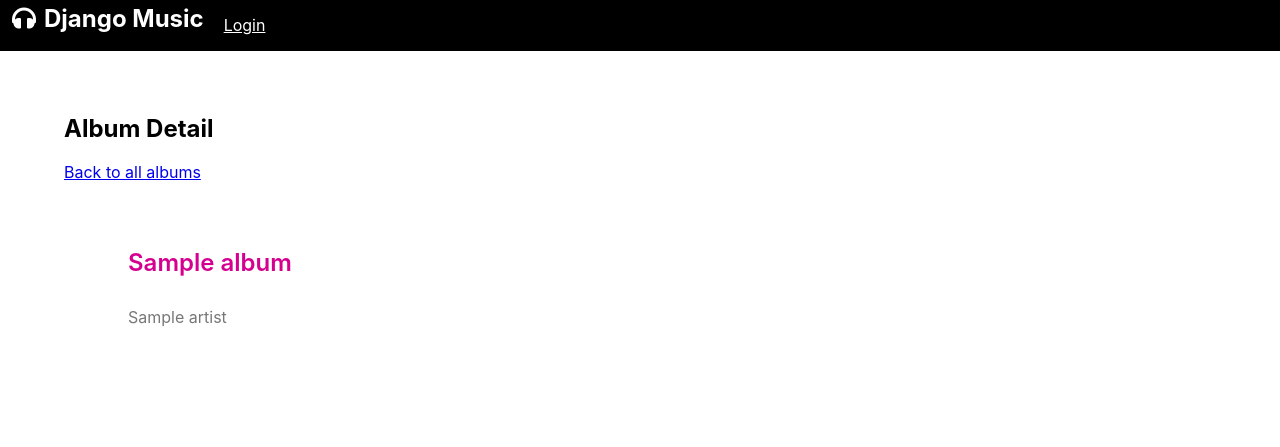
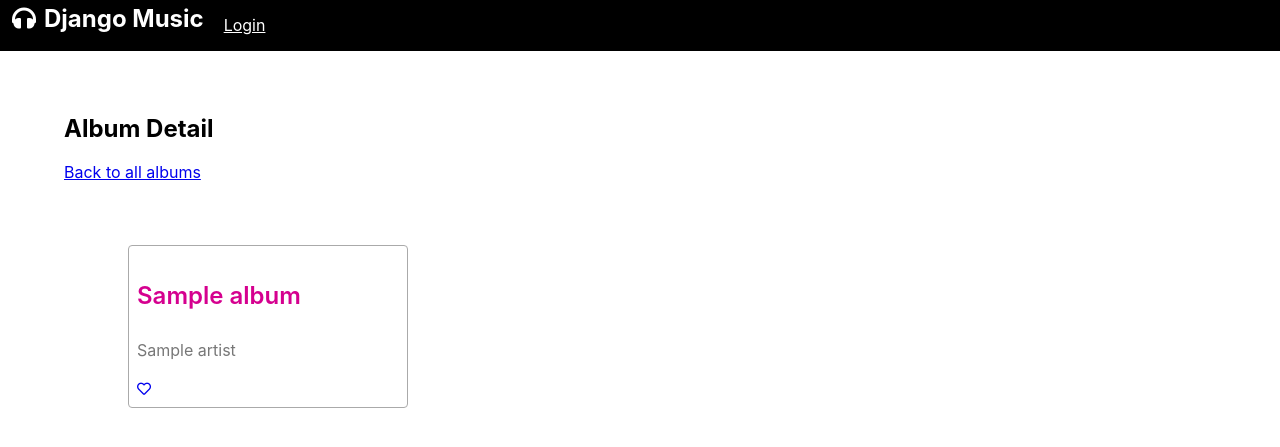
Before and after one commit to Momentum-Team-9/example-django-music, a Django app: page /albums/1 in a window 1280 px wide. Shown: the top 447 px of the page. Run offline with Django 3.2, Linux system fonts and the light colour scheme; tables that the repository leaves empty hold one stand-in row (values such as "Sample post").

Commit message:
Add favorites and ability to mark album as favorite

```diff
--- a/albums/models.py
+++ b/albums/models.py
@@ -14,9 +14,10 @@ class Album(models.Model):
     )
     genres = models.ManyToManyField("Genre", related_name="albums")
     created_at = models.DateTimeField(auto_now_add=True)
+    favorited_by = models.ManyToManyField("User", related_name="fav_albums")
 
     def __repr__(self):
-        return f"<Album title={self.title} >"
+        return f"<Album title={self.title}>"
 
     def __str__(self):
         return self.title
--- a/albums/views.py
+++ b/albums/views.py
@@ -65,3 +65,15 @@ def show_genre(request, slug):
     albums = genre.albums.all()
 
     return render(request, "albums/show_genre.html", {"genre": genre, "albums": albums})
+
+
+# This view should be login_required
+def mark_favorite(request, album_pk):
+    # get the user
+    user = request.user
+    # get the album
+    album = get_object_or_404(Album, pk=album_pk)
+    # add favorited by user to album
+    album.favorited_by.add(user)
+
+    return redirect("show_album", pk=album_pk)
--- a/django_music/urls.py
+++ b/django_music/urls.py
@@ -24,6 +24,11 @@ urlpatterns = [
     path("albums/", album_views.list_albums, name="list_albums"),
     path("albums/new", album_views.add_album, name="add_album"),
     path("albums/<int:pk>", album_views.show_album, name="show_album"),
+    path(
+        "albums/<int:album_pk>/mark_favorite",
+        album_views.mark_favorite,
+        name="mark_favorite",
+    ),
     path("albums/<int:pk>/edit", album_views.edit_album, name="edit_album"),
     path("albums/<int:pk>/delete", album_views.delete_album, name="delete_album"),
     path("admin/", admin.site.urls),
--- a/templates/albums/show_album.html
+++ b/templates/albums/show_album.html
@@ -2,12 +2,17 @@
 
 {% block content %}
 
-<!-- <img class="db ba b--black-10" / alt="Frank Ocean Blonde Album Cover" src="https://s3-us-west-1.amazonaws.com/tachyonsio/img/Blonde-Frank_Ocean.jpeg"> -->
 <h2>Album Detail</h2>
 
 <a href={% url 'list_albums' %}>Back to all albums</a>
-<div class="mt2 f6 lh-copy">
-  <p class="mt5 ml5 album_title f3 fw6 db dark-pink">{{ album.title }}</p>
-  <p class="ml5 f5 gray">{{ album.artist.name }}</p>
+<div class="ma5 pa2 f6 lh-copy ba b--light-silver br2 measure-narrow">
+  <p class="album_title f3 fw6 db dark-pink">{{ album.title }}</p>
+  <p class="f5 gray">{{ album.artist.name }}</p>
+  {% if album in user.fav_albums.all %}
+    <a href={% url 'mark_favorite' album_pk=album.pk %}><i class="fas fa-heart hot-pink"></i></a>
+  {% else %}
+    <a href={% url 'mark_favorite' album_pk=album.pk %}><i class="far fa-heart"></i></a>
+  {% endif %}
+
 </div>
 {% endblock content %}
```
Also changed, not shown: albums/migrations/0007_album_favorited_by.py (added).
